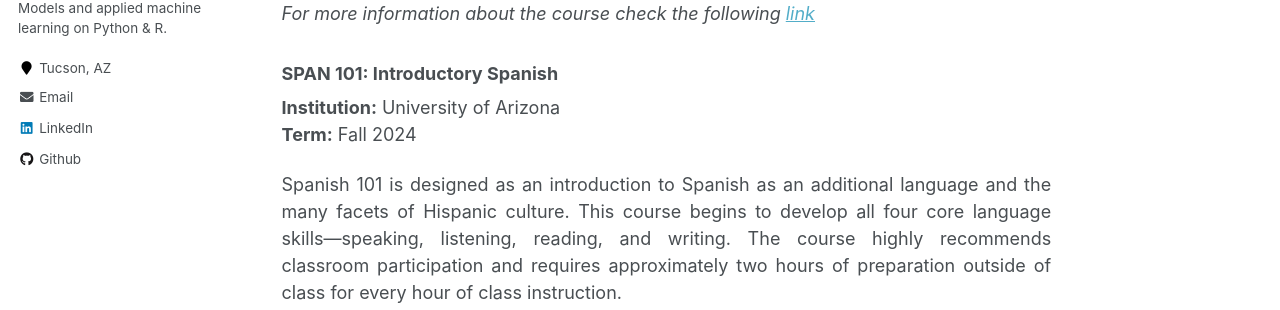
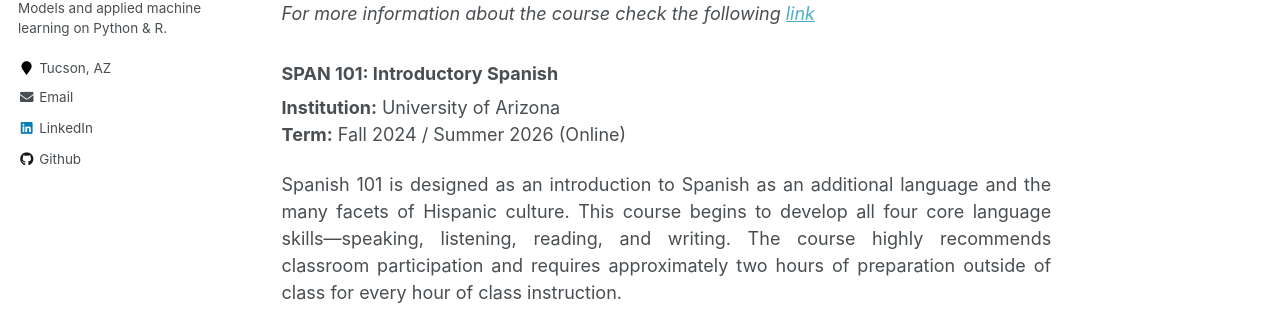
Before and after one commit to lldavoll/lldavoll.github.io, a Jekyll site: the page built from _pages/courses.md, in a window 1280 px wide and 1291 px high. Shown: the part 439-749 px from the top of the window. Built offline with Jekyll 4.4.1, drawn with Linux system fonts in a browser that asks for light colours.

Commit message:
Update courses.md

```diff
--- a/_pages/courses.md
+++ b/_pages/courses.md
@@ -6,7 +6,6 @@ author_profile: true
 ---
 
 This is a brief list of the courses that I had taught. If you have any specific questions about course topics, feel free to  reach me via email.
-
 
 ### SPAN 102: Second Semester Spanish
 **Institution:** University of Arizona
@@ -20,7 +19,7 @@ _For more information about the course check the following [link](https://catalo
 
 ### SPAN 101: Introductory Spanish
 **Institution:** University of Arizona
-**Term:** Fall 2024
+**Term:** Fall 2024 / Summer 2026 (Online)
 
 <div style="text-align: justify;">
 Spanish 101 is designed as an introduction to Spanish as an additional language and the many facets of Hispanic culture. This course begins to develop all four core language skills—speaking, listening, reading, and writing. The course highly recommends classroom participation and requires approximately two hours of preparation outside of class for every hour of class instruction.
```
